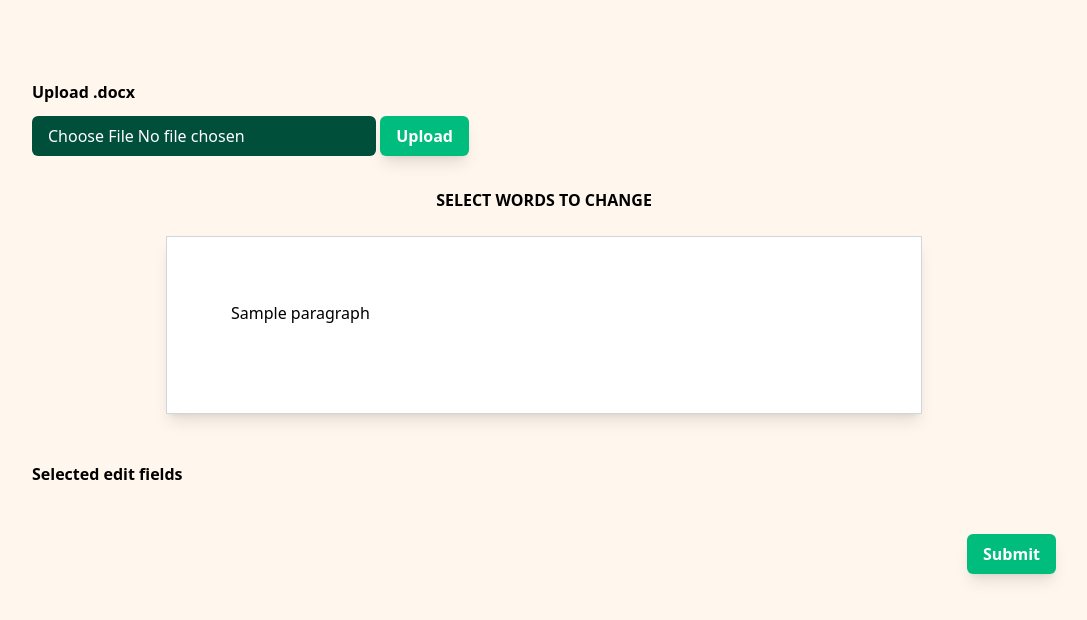
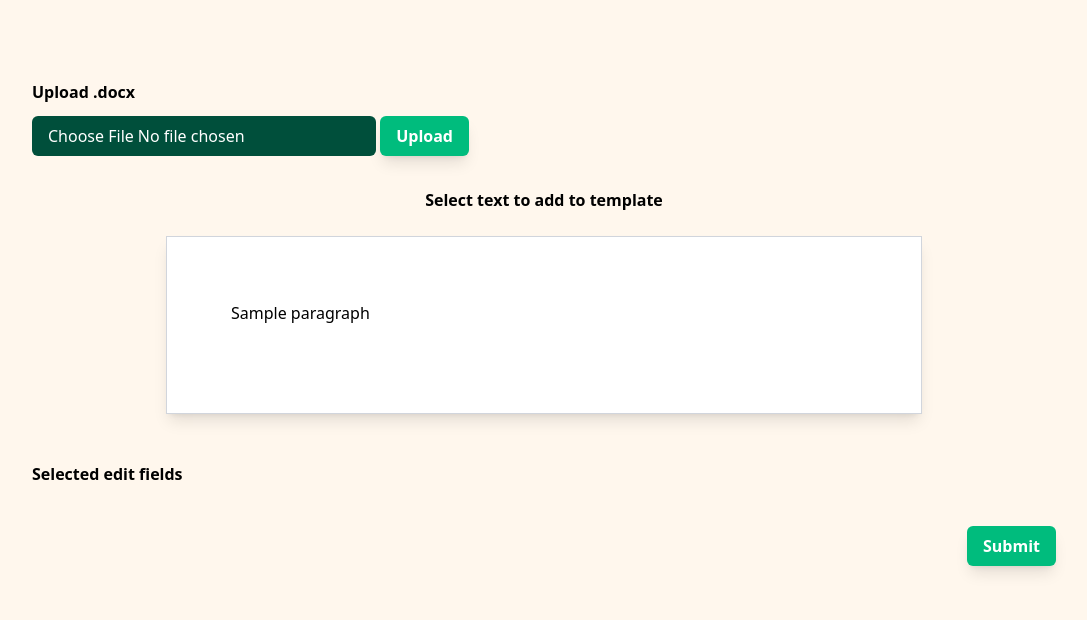
Before and after one commit to c1eren/DOCEDIT, a Flask app: template templates/display.html in a window 1280 px wide. Shown: the top 620 px of the page, without its empty margins (96-1183 px from the left). Run offline with Flask 3, Linux system fonts and the light colour scheme; the template is opened without the code that fills it: most values are stand-ins (such as "Sample title", 1, 10 or a date in 2020); style sheets or scripts are compiled from the project's sources.

Commit message:
Placeholder text POSTing and htmlDOM template implemented

```diff
--- a/app.py
+++ b/app.py
@@ -69,6 +69,9 @@ def upload_document():
 
         if request.form.get('selections'):
             selections = json.loads(request.form['selections'])
+            return f"<pre>{selections}</pre>"
+
+
 
             doc_path = session.get('doc_path')
             if not doc_path:
@@ -85,8 +88,20 @@ def upload_document():
 
             # try:
             document = Document(doc_path)
-            F_text = [p.text for p in document.paragraphs]
-            return render_template('show_fields.html', text=F_text)
+            F_text = []
+            for item in selections:
+                # Each item in the list is a dictionary
+                F_text.append(item['text'])
+            for paragraph in document.paragraphs:
+                for run in paragraph.runs:
+                    for text in F_text:
+                        if text in run.text:
+                            run.text = run.text.replace(text, "$$HERE$$")
+            full_text = []
+            for paragraph in document.paragraphs:
+                full_text.append(paragraph.text)
+            # F_text = [p.text for p in document.paragraphs]
+            return render_template('show_fields.html', text=full_text)
 
             # except FileNotFoundError:
                 # abort(404, description="Document not found")
--- a/templates/display.html
+++ b/templates/display.html
@@ -33,7 +33,7 @@
 
         {% if text %}
         <div class="flex flex-col items-center" name="editor">
-            <h3 class="font-bold">SELECT WORDS TO CHANGE</h3>
+            <h3 class="font-bold">Select text to add to template</h3>
             <br>
             <div class="flex justify-center" name="page-container">
                 <div class="
@@ -49,18 +49,21 @@
             </div>
             <br>
             <br>
-            <div class="self-start">
+            <div class="self-start w-full">
                 <h3 class="font-bold">Selected edit fields</h3>
                 <br>
+                <form class="w-full" method="post" id="edit-form">
+                    <div class="flex flex-col gap-4">
                         <div id="edit-selections" class="flex flex-col gap-2 sm:grid sm:grid-cols-2"></div>
+                        <input type="hidden" name="selections" id="selections-input">
+                        <button class="button-submit self-end" type="submit" value="Submit">Submit</button>
+
                     </div>
+                </div>
+            </form>
             <br>
             <div class="self-end w-fit h-fit
             ">
-                <form class="" method="post" id="edit-form">
-                    <input type="hidden" name="selections" id="selections-input">
-                    <input class="button-submit" type="submit" value="Submit">
-                </form>
             </div>
         </div>
         {% endif %}
@@ -76,20 +79,51 @@
     bg-white shadow-lg border-gray-300
     "
     >
-       <div class="flex flex-col sm:flex-row gap-1 sm:divide-x-2 divide-gray-300">
-           <div class="flex flex-wrap whitespace-pre-wrap pr-2 items-center">
+        <form method="dialog">
+            <div class="flex flex-col gap-1 sm:divide-y-2 divide-gray-300">
+                <div class="flex flex-wrap whitespace-pre-wrap pb-2 items-center">
                     <p>Make: </p>
                     <span id="dialog-text" class="dialog-text italic"></span>
                     <p> a field?</p>
                 </div>
-           <button id="dialog-button" class="button-submit self-end sm:self-center ml-2 whitespace-pre h-fit outline-none">Do it</button>
+                <div class="flex gap-2 mt-2">
+                    <input class="indent-[5%]" required placeholder="Enter field placeholder" name="pHolder" id="placeholderInputField">
+                    <button id="dialog-button" class="button-submit self-end sm:self-center whitespace-pre h-fit outline-none" value="default">Do it</button>
                 </div>
+            </div>
+        </form>
     </dialog>
+
+    <template id="selection-template">
+        <div class="selection-field">
+            <div class="flex">
+                <h5 class="pHolderText
+                flex-1">
+                    TESTING HERE
+                </h5>
+                <div
+                    class="cancel-button
+                    select-none text-red-400 hover:text-red-500
+                    cursor-pointer
+                    w-[clamp(1rem,1vw,2rem)] text-[clamp(1rem,1vw,2rem)]
+                    grid place-items-center
+                    "
+                    style="aspect-ratio: 1 / 1;">
+                    ✘
+                </div>
+            </div>
+            <p class="currentDataText
+            border rounded-md p-[clamp(2rem,2vw,4rem)] text-[clamp(1rem,1vw,2rem)]
+            bg-white shadow-lg border-gray-300
+            "></p>
+        </div>
+    </template>
 
 <script>
     let mouseInPage;
     let selected;
     let currentData = {};
+
     // This is the return array
     const selections = [];
 
@@ -114,28 +148,27 @@
     const dialogBox       = document.getElementById("dialog-box");
     const dialogButton    = document.getElementById("dialog-button");
     const dialogText      = document.getElementById("dialog-text");
+    const pIField         = document.getElementById("placeholderInputField");
     const editForm        = document.getElementById("edit-form");
     const selectionsInput = document.getElementById("selections-input");
 
-    dialogButton.onclick = () => {
+    const tpl = document.getElementById("selection-template");
+
+    dialogBox.onsubmit = () => {
         if (Object.keys(currentData).length !== 0) {
+            currentData.placeholder = `$$${pIField.value}$$`;
             selections.push(currentData);
-             // Make form display element
-             const cList = [
-                "border",
-                "rounded-md",
-                "p-[clamp(2rem,2vw,4rem)]",
-                "text-[clamp(1rem,1vw,2rem)]",
-                "bg-white",
-                "shadow-lg",
-                "border-gray-300"
-            ];
 
-            const closeButt = document.createElement("div");
-            closeButt.classList.add("select-none","absolute","top-[1vw]","right-[1vw]","text-red-400","hover:text-red-500","cursor-pointer","w-[clamp(1rem,1vw,2rem)]","text-[clamp(1rem,1vw,2rem)]","grid","place-items-center");
-            closeButt.style.aspectRatio = "1/1";
-            closeButt.textContent = '✘';
+            // Clone template and change fields, I just did this for readability
+            const node = tpl.content.cloneNode(true);
+
+            node.querySelector(".pHolderText").textContent = pIField.value;
+            node.querySelector(".currentDataText").textContent = currentData.text;
+
+            // Save the id of currentData here so it can be targeted by the cancel button later
             const sKey = currentData.id;
+            const closeButt = node.querySelector(".cancel-button");
+
             closeButt.addEventListener("click", () => {
                 for (let i = 0; i < selections.length; ++i) {
                     if (selections.at(i).id === sKey) {
@@ -145,16 +178,9 @@
                 }
             });
 
-            const fieldText = document.createElement("p");
-            fieldText.textContent = currentData.text;
-            fieldText.classList.add(...cList);
-
-            const field = document.createElement("div");
-            field.classList.add("selection-field","relative");
-            field.append(fieldText);
-            field.append(closeButt);
-            editSelections.append(field);
+        editSelections.append(node);
         }
+        pIField.value = '';
         currentData = {};
         dialogBox.close();
     }
@@ -166,12 +192,12 @@
         page.addEventListener("mouseleave", () => {
             mouseInPage = false;
         });
+        editForm.addEventListener("submit", () => {
+            selectionsInput.value = JSON.stringify(selections);
+        });
     }
 
 
-    editForm.addEventListener("submit", () => {
-        selectionsInput.value = JSON.stringify(selections);
-    });
 
     document.addEventListener("mouseup", () => {
         if (mouseInPage) {
```
Lines whose indentation alone changed are shown as unchanged.
